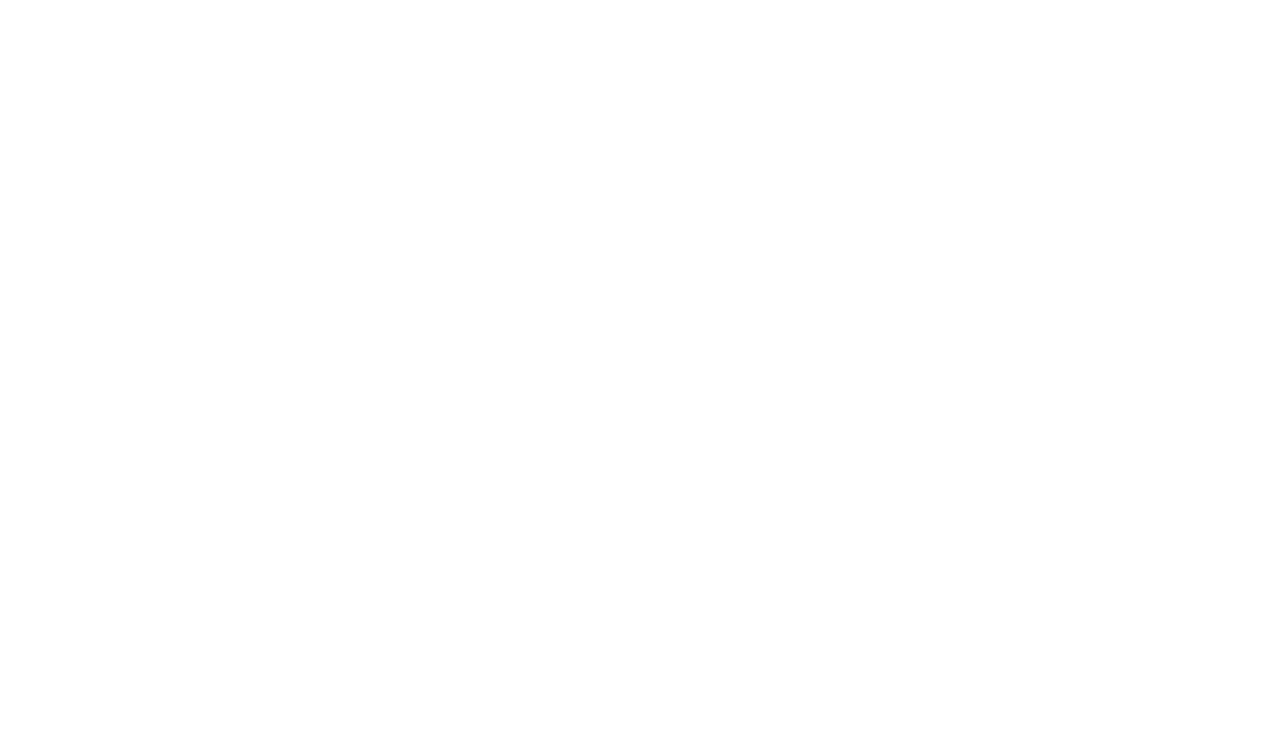
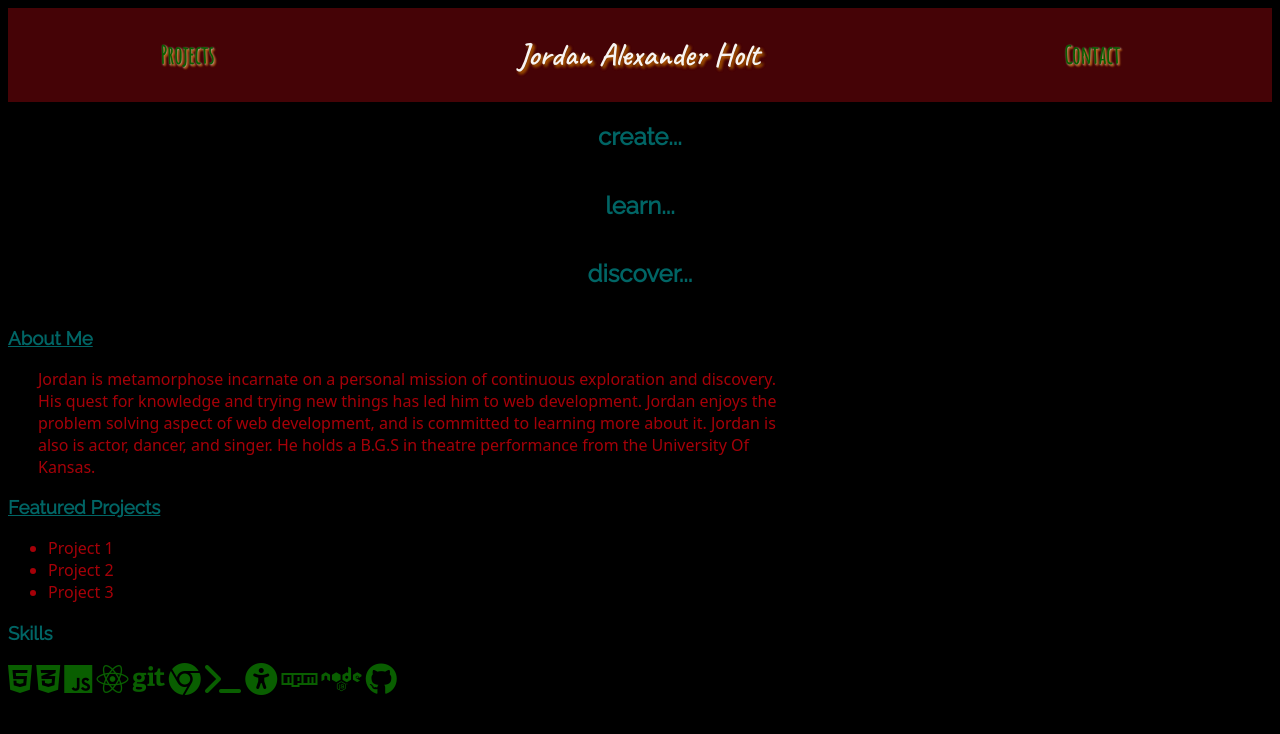
Before and after one commit to jholt1988/Portfolio_Site, a website: page index.html in a window 1280 px wide. Drawn offline with Linux system fonts and the light colour scheme.

Commit message:
Complete basic structure and design of Portfolio website.

```diff
--- a/index.html
+++ b/index.html
@@ -1,17 +1,83 @@
 <!DOCTYPE html>
 <html lang="en">
+
 <head>
 
     <meta http-equiv="Content-Type" content="text/html; charset=ISO-8859-1" />
-    <meta name="viewport" content="width=device-width,initial-scale=1"/>
+    <meta name="viewport" content="width=device-width,initial-scale=1" />
 
 
-    <link rel="stylesheet" href="style.css"/>
+    <link rel="stylesheet" href="style.css" />
+    <link rel="preconnect" href="https://fonts.googleapis.com">
+    <link rel="preconnect" href="https://fonts.gstatic.com" crossorigin>
+    <link
+        href="https://fonts.googleapis.com/css2?family=Amatic+SC&family=Caveat:wght@600&family=Raleway:ital,wght@0,400;1,200&display=swap"
+        rel="stylesheet">
+
     <title>Jordan Alexander Holt | Create. Learn. Discover.| Portfolio </title>
     <meta name="description" content="Jordan A Holt Personal Portfolio Website">
+    <script type="text/javascript/" src="script.js"></script>
+    <script src="https://kit.fontawesome.com/56ee859319.js" crossorigin="anonymous"></script>
 </head>
-<script type="text/javascript/" src="script.js"></script>
+
 <body>
+    <header class="header">
+        <div>
+            <h4 class="
 
+              links">Projects</h4>
+        </div>
+        <h1 class="title">Jordan Alexander Holt</h1>
+        <div>
+            <h4 class="links">Contact</h4>
+        </div>
+    </header>
+    <section class="prologue">
+           <h2 class="subtitle" id="create" >create...</h2>
+        <h2 class="subtitle" id="learn">learn...</h2>
+        <h2 class="subtitle" id="discover">discover...</h2>
+    </section>
+    <section class="main">
+        <div>
+            <h3 class="subtitle" id="about_me">About Me</h3>
+        </div>
+        <article class="paragraph" id="about">
+            <p>Jordan is metamorphose incarnate on a personal mission of continuous exploration and discovery.
+                His quest for knowledge and trying new things has led him to web development. Jordan enjoys the problem
+                solving aspect of web development, and
+                is committed to learning more about it.
+                Jordan is also is actor, dancer, and singer. He holds a B.G.S in theatre performance from the University
+                Of Kansas.</p>
+        </article>
+        <article class="feature">
+            <div>
+                <h3 class="subtitle" id="featured_projects_title">Featured Projects</h3>
+            </div>
+            <div>
+                <ul class="paragraph" id="featured_projects">
+                    <li>Project 1</li>
+                    <li>Project 2</li>
+                    <li>Project 3</li>
+                </ul>
+            </div>
+        </article>
+        <article class="skill_list">
+            <h3 class="subtitle" id="skills">Skills</h3>
+            <div id="skills_container">
+                <i class="fab fa-html5"></i>
+                <i class="fab fa-css3-alt"></i>
+                <i class="fab fa-js"></i>
+                <i class="fab fa-react"></i>
+                <i class="fab fa-git"></i>
+                <i class="fab fa-chrome"></i>
+                <i class="fas fa-terminal"></i>
+                <i class="fas fa-universal-access"></i>
+                <i class="fab fa-npm"></i>
+                <i class="fab fa-node"></i>
+                <i class="fab fa-github"></i>
+            </div>
+        </article>
+    </section>
 </body>
+
 </html>
--- /dev/null
+++ b/package.json
@@ -0,0 +1,5 @@
+{
+  "dependencies": {
+    "font-awesome": "^4.7.0"
+  }
+}
--- a/style.css
+++ b/style.css
@@ -0,0 +1,66 @@
+html{
+    font-family: system-ui, -apple-system, BlinkMacSystemFont, 'Segoe UI', Roboto, Oxygen, Ubuntu, Cantarell, 'Open Sans', 'Helvetica Neue', sans-serif ;
+}
+body{
+    background-color: black;
+    position: relative;
+}
+
+header.header{
+    display: flex;
+    flex-direction: row;
+    flex-wrap: nowrap;
+    background-color:#450306;
+    width: 100%;
+    justify-content: space-around;
+    align-items: center;
+}
+
+h1.title{
+    font-family: 'Caveat' , cursive;
+    color:#f7f5f3;
+    text-shadow: 2px 2px 3px #a84c00, 2px 2px 3px #a84c00, 2px 2px 1px black;
+
+
+}
+
+h4.links{
+    color:#095E00;
+    font-family:'Amatic SC', cursive;
+    font-size: x-large;
+    text-shadow:2px 2px 2px #a84c00, 1px 1px 2px  #f7f5f3;
+}
+
+section.prologue{
+    display:flex;
+    flex-flow: column;
+    align-items: center;
+}
+.subtitle{
+    font-family:'Raleway', sans-serif;
+    color: #006565;
+}
+
+section.main{
+    display: block;
+}
+
+.subtitle#about_me ,.subtitle#featured_projects_title{
+    text-decoration: underline;
+}
+
+.paragraph{
+    font-family: inherit;
+    color:#A50008;
+}
+
+.paragraph#about{
+    width:60%;
+    margin-left: 30px;
+}
+
+
+i{
+    font-size: 2em;
+    color: #095E00;
+}
```
Also changed, not shown: 1 other file.
